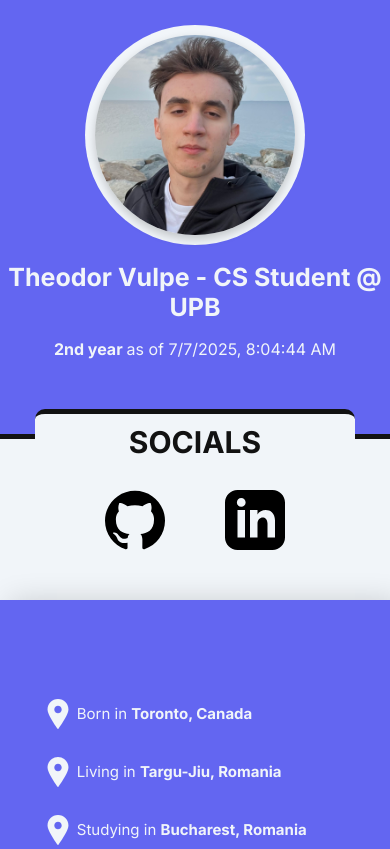
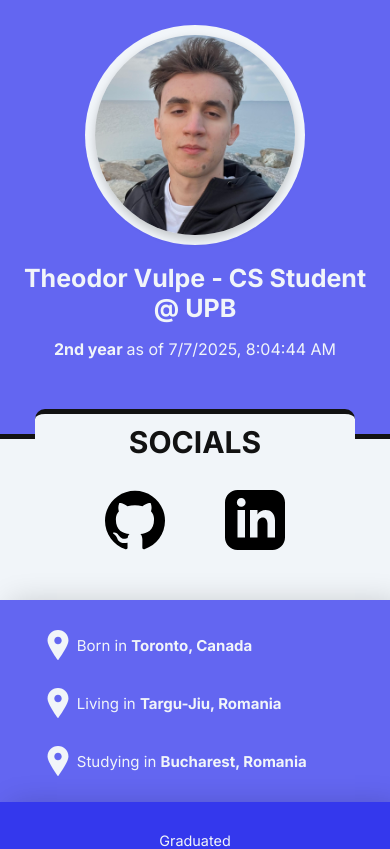
Before and after one commit to thvulpe/react-portfolio, a React (Create React App) app: page / in a window 390 px wide. Shown: the top 849 px of the page. Built offline with nearby package versions, Linux system fonts and the light colour scheme; the HTML template or start-up script is replaced by a standard one.

Commit message:
adjusted mobile layout

```diff
--- a/src/components/Header.css
+++ b/src/components/Header.css
@@ -84,5 +84,8 @@
 
     .header h1 {
         font-size: 25px;
+        max-width: 90%;
+        margin: auto;
+        margin-top: 1.1rem;
     }
 }
--- a/src/components/Living.css
+++ b/src/components/Living.css
@@ -37,9 +37,10 @@
         display: flex;
         flex-direction: column;
         gap: 1vw;
-        padding-bottom: 2rem;
+        padding: 1rem 0;
         box-shadow: 10px 4px 30px rgba(0, 0, 0, 0.2);
-        min-height: auto;
+        min-height: unset;
+        height: fit-content;
     }
 
     .location-card img {
```
